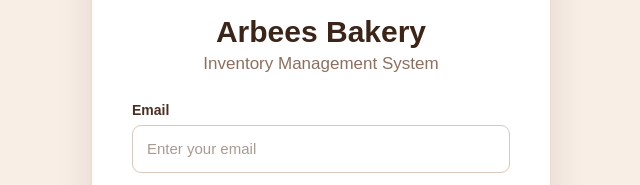
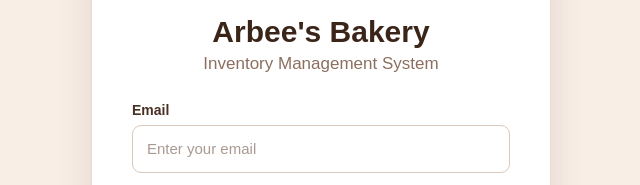
Before and after one commit to melgarvincent/CC-105, a plain HTML site: page index.html in a window 1280 px wide. Shown: the part 265-450 px from the top of the page, 319-959 px from the left. Drawn offline with Linux system fonts and the light colour scheme.

Commit message:
Update index.html

```diff
--- a/index.html
+++ b/index.html
@@ -29,7 +29,7 @@
                 class="auth-logo"
             >
 
-            <h1>Arbees Bakery</h1>
+            <h1>Arbee's Bakery</h1>
 
             <p>Inventory Management System</p>
 
```
